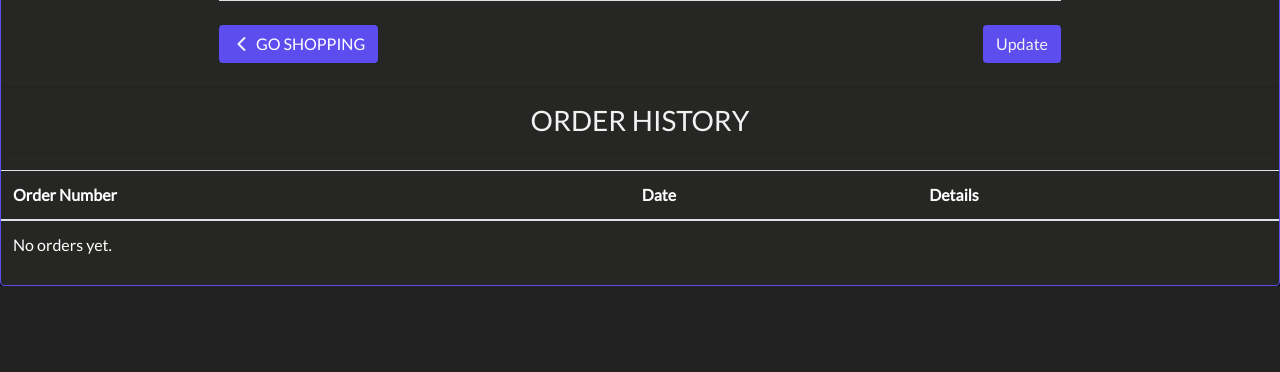
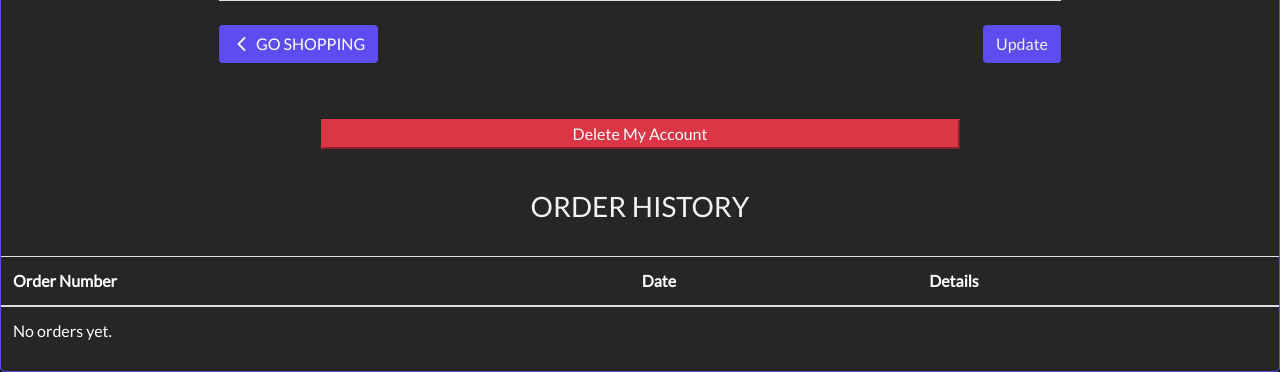
Before and after one commit to SandorGyorfi/FreqNest, a Django app: page /profile/ in a window 1280 px wide. Shown: the part 1012-1384 px from the top of the page. Before the commit the page ends 1298 px from the top, so only its background shows below. Run offline with Django 4.2, Linux system fonts and the light colour scheme; some libraries are stand-ins or nearby versions.

Commit message:
Delete button
Delete profile button added to profile template.

```diff
--- a/profiles/templates/profiles/profiles.html
+++ b/profiles/templates/profiles/profiles.html
@@ -41,15 +41,13 @@
                     <div class="form-group">
                         <label for="{{ u_form.username.id_for_label }}">Username</label>
                         <input type="text" name="{{ u_form.username.name }}" class="form-control"
-                            id="{{ u_form.username.id_for_label }}"
-                            value="{{ u_form.username.value }}">
+                            id="{{ u_form.username.id_for_label }}" value="{{ u_form.username.value }}">
                     </div>
 
                     <div class="form-group">
                         <label for="{{ u_form.email.id_for_label }}">Email</label>
                         <input type="email" name="{{ u_form.email.name }}" class="form-control"
-                            id="{{ u_form.email.id_for_label }}"
-                            value="{{ u_form.email.value }}">
+                            id="{{ u_form.email.id_for_label }}" value="{{ u_form.email.value }}">
                     </div>
 
                     <!-- Profile Update Form Fields -->
@@ -108,6 +106,14 @@
             </form>
         </div>
     </div>
+    <button type="button" class="col-8 mx-auto mb-2 btn-danger w-50 mt-5" id="delete-account-btn">Delete My
+        Account</button>
+
+    <div id="delete-confirmation" style="display: none;">
+        <p>Are you sure you want to delete your account?</p>
+        <button id="confirm-delete">Yes</button>
+        <button id="cancel-delete">Cancel</button>
+    </div>
 
     <div class="row">
         <div class="col">
@@ -129,7 +135,8 @@
                             <td>{{ order.order_number }}</td>
                             <td>{{ order.date }}</td>
                             <td>
-                                <a href="javascript:void(0);" id="toggleButton-{{ order.id }}" onclick="toggleOrderDetails('details-{{ order.id }}', 'toggleButton-{{ order.id }}')">View</a>
+                                <a href="javascript:void(0);" id="toggleButton-{{ order.id }}"
+                                    onclick="toggleOrderDetails('details-{{ order.id }}', 'toggleButton-{{ order.id }}')">View</a>
 
                             </td>
                         </tr>
```
Lines whose indentation alone changed are shown as unchanged.
